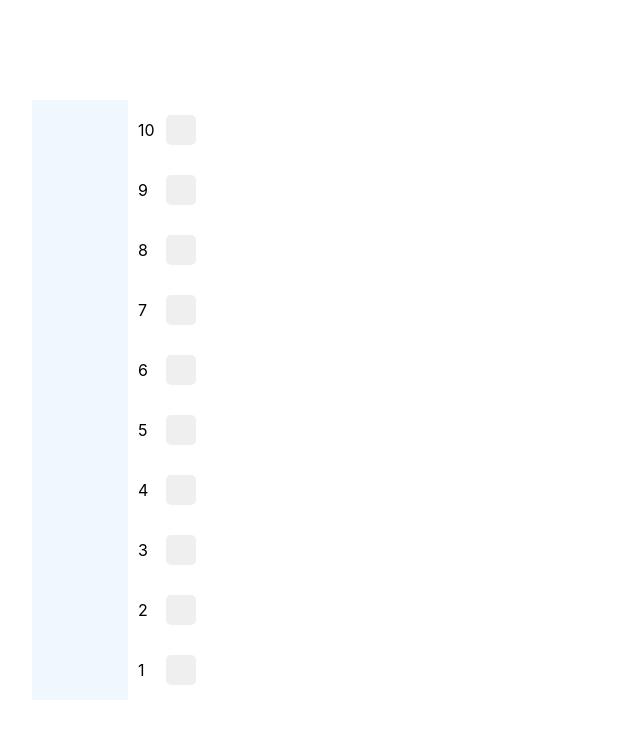
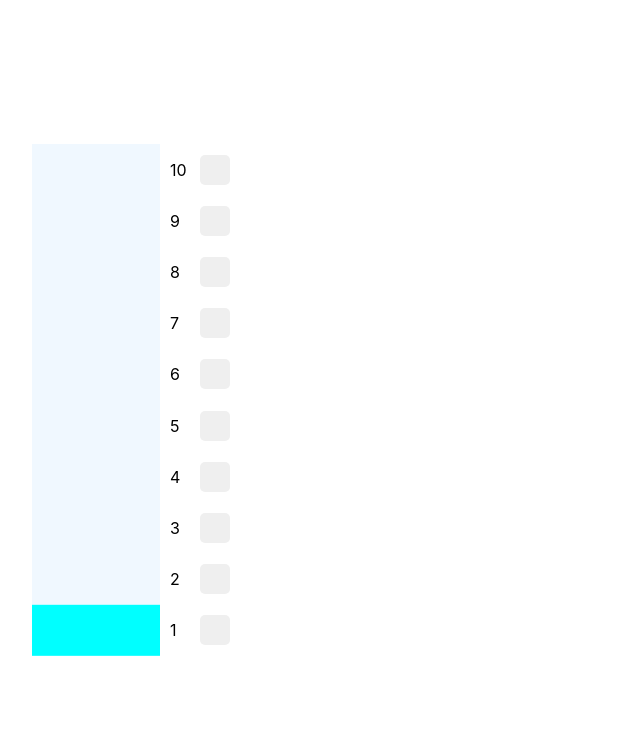
Before and after one commit to iiivan-lemon/trueConf_test, a Next.js app: page / in a window 1280 px wide. Shown: the top 738 px of the page, without its empty margins (0-640 px from the left). Built offline with nearby package versions, Linux system fonts and the light colour scheme.

Commit message:
base move elevator

```diff
--- a/components/Elevator.tsx
+++ b/components/Elevator.tsx
@@ -1,18 +1,46 @@
 import Floor from "./Floor";
+import FloorBtn from "./FloorBtn";
 import {inspect} from "util";
 import styles from '../styles/Home.module.scss'
 import React from "react";
 
-function Elevator(props: any) {
-    const level = props.level;
+class Elevator extends React.Component<any, any> {
+    constructor(props: any) {
+        super(props);
+        this.state = {
+            position: 1,
+            y: 0
+        }
+        this.onClickFloor = this.onClickFloor.bind(this);
+    }
 
-    return (
-        <div className={styles.elevator}>
-            {[...Array(level)].map((e, i) => <Floor key={level - i} number={level - i}/>
-            )
-            }
-        </div>
-    )
+    onClickFloor(number: number) {
+
+        if (this.state.position < number) {
+            this.setState({position: number})
+        } else if (this.state.position > number) {
+            this.setState({position: number})
+        }
+
+    }
+
+
+    render() {
+        const position = this.state.position;
+        const level = this.props.level;
+        return (
+            <div className={styles.elevator}>
+                {/*<div className={styles.floors}>{[...Array(level)].map((e, i) => <Floor key={level - i}*/}
+                {/*                                                                       number={level - i}*/}
+                {/*                                                                       position={position}/>)}</div>*/}
+                <div className={styles.floors}><Floor position={position}/></div>
+
+                <div className={styles.btns}>{[...Array(level)].map((e, i) => <FloorBtn key={level - i}
+                                                                                        number={level - i}
+                                                                                        onClickNumFloor={this.onClickFloor}/>)}</div>
+            </div>
+        )
+    }
 
 }
 
--- a/components/Floor.tsx
+++ b/components/Floor.tsx
@@ -5,32 +5,23 @@ class Floor extends React.Component<any, any> {
     constructor(props: any) {
         super(props);
         this.state = {
-            number: 1
+            position: 0,
+            y: 0
         }
+        this.onMoveBlock = this.onMoveBlock.bind(this);
+    }
+
+    onMoveBlock() {
+
     }
 
     render() {
-        let number: number = this.props.number;
-        let blockFloor;
-        if(number == 1){
-          blockFloor =
-                <div className={styles.moveBlock}></div>
 
-        }else {
-            blockFloor =   ""
-        }
-        return (
-            <div className={styles.floor}>
+        let number: number = this.props.position;
+        console.log("numberFloor",number);
+            return <div className={styles.moveBlock} style={{transform: `translateY(${4*(10-number)}vw)`}}></div>
 
-                <div className={styles.floorBlock}></div>
-                {blockFloor}
-                <div className={styles.floorNum}>
-                    <span>{number}</span>
-                    <button className={styles.floorBtn}></button>
-                </div>
-            </div>
 
-        )
     }
 
 }
--- a/components/FloorBtn.tsx
+++ b/components/FloorBtn.tsx
@@ -1,12 +1,22 @@
 import styles from "../styles/Home.module.scss";
 import React from "react";
 
-function FloorBtn(props:any) {
-    return (
-        <div className={styles.floorNum}>
-            <span>{props.number}</span>
-            <button className={styles.floorBtn}></button>
-        </div>
+class FloorBtn extends React.Component<any, any> {
+    constructor(props: any) {
+        super(props);
 
-    )
+    }
+
+    render(){
+
+        let number = this.props.number;
+        return (
+            <div className={styles.floorNum}>
+                <span>{number}</span>
+                <button onClick={(e)=>{e.preventDefault();this.props.onClickNumFloor(number);}} className={styles.floorBtn}></button>
+            </div>
+
+        )
+    }
 }
+export default FloorBtn;
--- a/styles/Home.module.scss
+++ b/styles/Home.module.scss
@@ -12,7 +12,18 @@
   align-items: center;
 }
 .elevator{
+  display: flex;
   width: 100%;
+  justify-content: flex-start;
+  align-items: flex-start;
+}
+.floors{
+  width: 10vw;
+  height: 40vw;
+  background-color: aliceblue;
+}
+.btns{
+
 }
 
 .floor{
@@ -22,23 +33,23 @@
   width: 30vw;
 
 }
-.actionBlock{
+
+.floorBlock {
+  height: 4vw;
+  width: 10vw;
+}
+.moveBlock{
+  transition: transform 1s ease;
+  height: 4vw;
+  width: 10vw;
+  background-color: aqua;
 
 }
-.floorBlock {
-  padding-block: 30px;
-  background-color: aliceblue;
-  width: 25%;
-}
-.moveBlock{
-  position: absolute;
-  width: 40px;
-  background-color: aqua;
-}
 .floorNum{
+  height: 4vw;
   margin-inline-start: 10px;
   display: flex;
-  width: 15%;
+  width: 60px;
   justify-content: space-between;
   flex-direction: row;
   align-items: center;
@@ -49,8 +60,11 @@
   height: 30px;
   border-radius: 5px;
   border: transparent;
-  &:active{
-    transform: scale(.95);
+  &:hover{
     background-color: aqua;
   }
+  &:active{
+    transform: scale(.9);
+    background-color: darkorange;
+  }
 }
```
